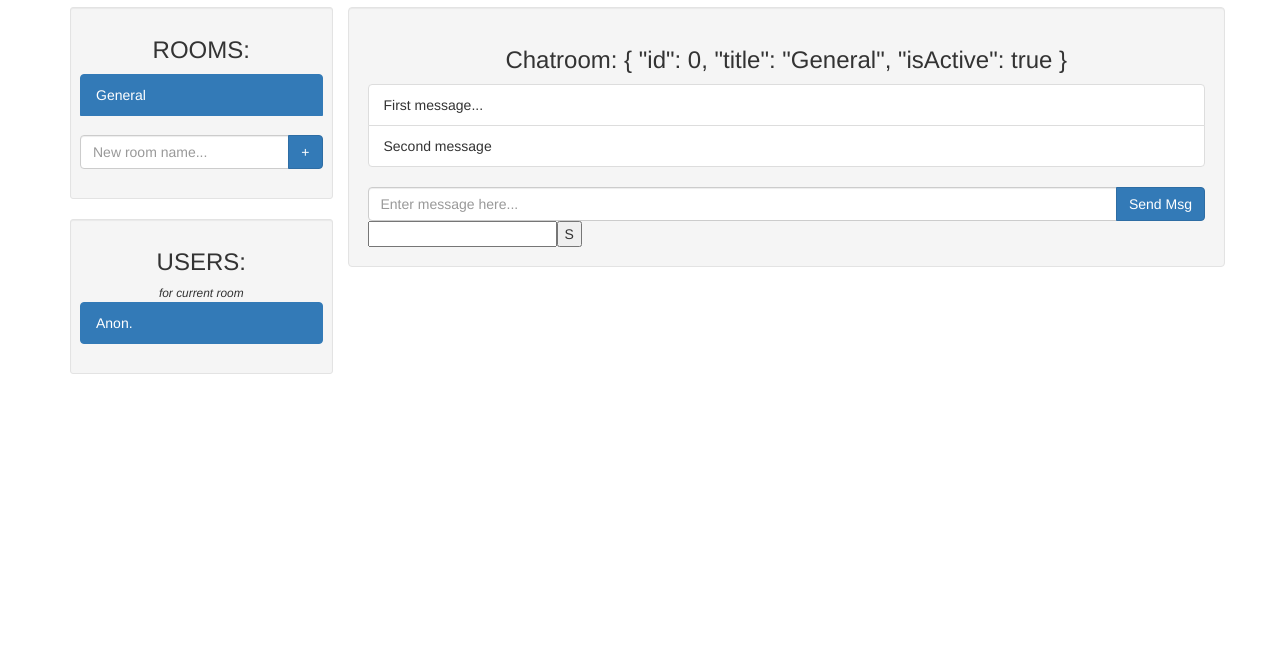
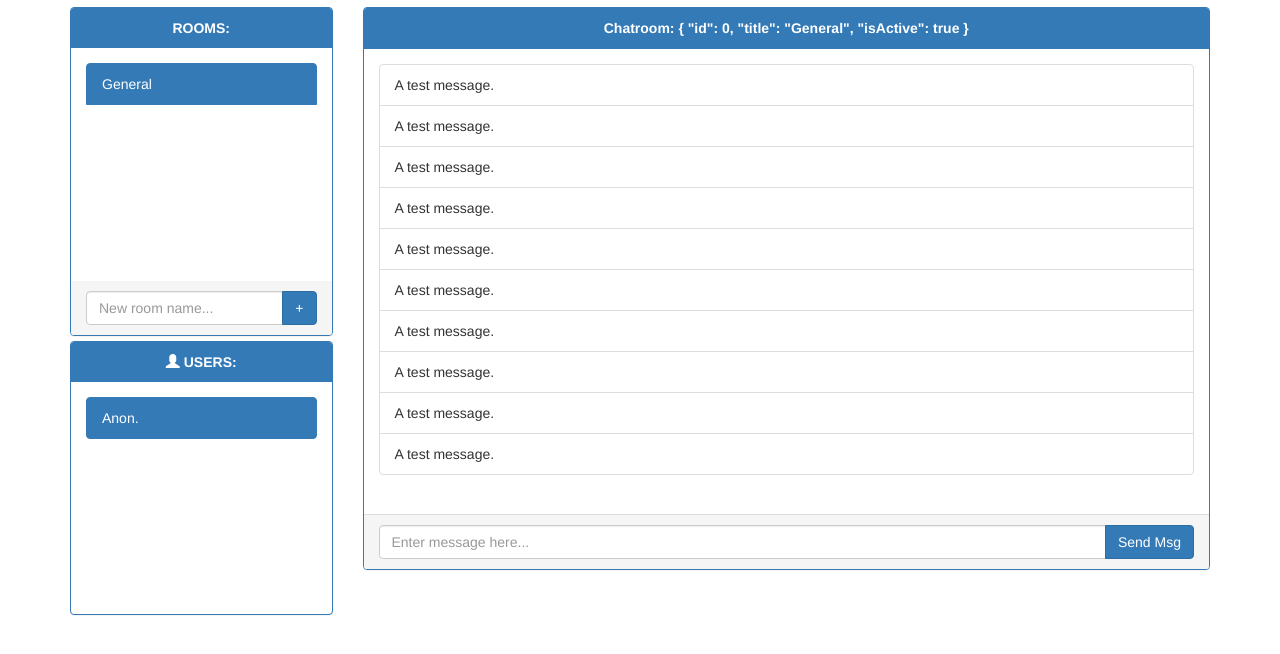
Before and after one commit to mattbrazza/Teteroom, a website: page index.html in a window 1280 px wide. Shown: the part 74-728 px from the top of the page. Drawn offline with nearby package versions, Linux system fonts and the light colour scheme; no server answers.

Commit message:
Cleaned up layout

```diff
--- a/app/app.js
+++ b/app/app.js
@@ -12,6 +12,10 @@ data: {
   errMsg: '',
   newRmName: '',
   newMsgTxt: '',
+},
+
+created: function(){
+  // when Vue inits
 },
 
 methods: {
--- a/index.html
+++ b/index.html
@@ -9,6 +9,12 @@
   <link rel="stylesheet" crossorigin="anonymous" href="https://maxcdn.bootstrapcdn.com/bootstrap/3.3.7/css/bootstrap.min.css" integrity="sha384-BVYiiSIFeK1dGmJRAkycuHAHRg32OmUcww7on3RYdg4Va+PmSTsz/K68vbdEjh4u"/>
   <style>
     body { padding-top: 25px; /*65px*/ }
+    .panel-heading { text-align: center; font-weight: bold; }
+    .panel-body { overflow-y: scroll; }
+    li.list-group-item.active {}
+
+    #room-list, #user-list { height: 30%; }
+    #chat-list { height: 60%; }
   </style>
 </head>
 <body>
@@ -26,10 +32,13 @@
 
       <!-- LEFT-BAR -->
       <div class="col-md-3">
+      <div class="panel-group">
 
       <!-- ROOM LIST -->
-      <div class="well well-sm">
-        <center><h3>ROOMS:</h3></center>
+      <div class="panel panel-primary">
+        <div class="panel-heading">ROOMS:</div>
+
+        <div class="panel-body" id="room-list">
           <ul class="list-group">
             <li class="list-group-item" v-bind:class="{active: room.isActive}"
               v-for="(room, index) in rooms" v-on:click="modRoom(index)">
@@ -37,9 +46,11 @@
               <span class="glyphicon glyphicon-remove pull-right"
                 v-if="!room.isActive" v-on:click="delRoom(index)"></span>
             </li>
+          <ul>
+        </div> <!-- panel-body -->
 
-          <br/>
-          <!-- Submit new room -->
+        <!-- SUBMIT NEW ROOM -->
+        <div class="panel-footer">
           <div class="input-group">
             <input class="form-control" placeholder="New room name..."
               v-model.trim="newRmName" type="text"/>
@@ -48,45 +59,54 @@
                 v-on:click="addRoom" role="button">+</button>
             </div>
           </div>
-        </ul>
-      </div><!-- well ROOM LIST -->
+        </div> <!-- panel-footer -->
+      </div> <!-- panel ROOM LIST -->
 
       <!-- USER LIST -->
-      <div class="well well-sm">
-        <center><h3>USERS:</h3><small><i>for current room</i></small></center>
+      <div class="panel panel-primary">
+        <div class="panel-heading">
+          <span class="glyphicon glyphicon-user"></span> USERS:
+        </div>
+
+        <div class="panel-body" id="user-list">
           <ul class="list-group">
             <li class="list-group-item"
               v-for="(user, index) in users" v-bind:class="{active: user.isYou}">
               {{ user.name }}
             </li>
           </ul>
-      </div><!-- well USER LIST -->
+        </div> <!-- panel-body -->
+      </div> <!-- USER LIST -->
 
-      </div><!-- col LEFT BAR -->
+      </div> <!-- panel-group -->
+      </div> <!-- col LEFT BAR -->
 
       <!-- CHAT MESSAGES -->
-      <div class="col-md-9 well">
-        <div class="header">
-          <center><h3>Chatroom: {{ currRm }}</h3></center>
-        </div>
+      <div class="col-md-9">
+      <div class="panel panel-primary">
+        <div class="panel-heading">Chatroom: {{ currRm }}</div>
 
+        <div class="panel-body" id="chat-list">
           <ul id="list" class="list-group">
-          <li class="list-group-item">First message...</li>
-          <li class="list-group-item">Second message</li>
+            <li v-for="n in 10" class="list-group-item">A test message.</li>
           </ul>
+        </div> <!-- panel-body -->
 
         <!-- MESSAGE SUBMIT -->
+        <div class="panel-footer">
         <div class="input-group">
+          <!-- <input id="msgTxt"/><button onClick="submitMsg()">S</button> -->
           <input class="form-control" placeholder="Enter message here..."
             v-model.trim="newMsgTxt" type="text"/>
           <div class="input-group-btn">
             <button v-on:click="submitMsg" class="btn btn-primary" role="button">
             Send Msg</button>
           </div>
-        </div> <!-- input-group MSG SUBMIT-->
-<input id="msgTxt"/><button onClick="submitMsg()">S</button>
+        </div> <!-- input-group MSG SUBMIT -->
+        </div> <!-- panel-footer -->
 
-      </div><!-- col well CHAT MSG -->
+      </div> <!-- panel CHAT MSG -->
+      </div> <!-- col -->
 
     </div> <!-- row -->
   </div> <!-- container -->
```
Lines whose indentation alone changed are shown as unchanged.
